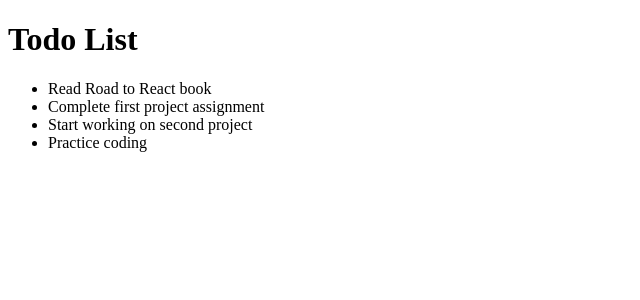
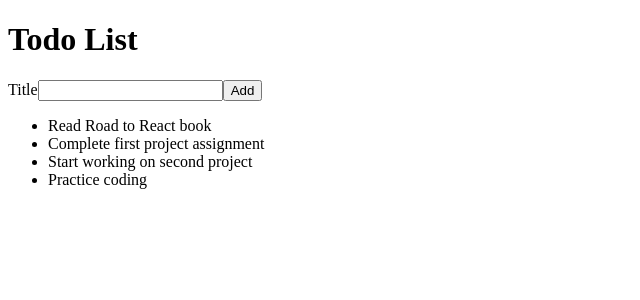
Before and after one commit to DoinaFitchevici/react-todo, a React (Create React App) app: page / in a window 1280 px wide. Shown: the top 300 px of the page, without its empty margins (0-640 px from the left). Built offline with nearby package versions, Linux system fonts and the light colour scheme; the HTML template or start-up script is replaced by a standard one.

Commit message:
Created AddTodoForm component

```diff
--- /dev/null
+++ b/src/AddTodoForm.js
@@ -0,0 +1,13 @@
+import React from "react";
+
+function AddTodoForm() {
+  return (
+    <form>
+      <label htmlFor="todoTitle">Title</label>
+      <input type="text" id="todoTitle"></input>
+      <button type="submit">Add</button>
+    </form>
+  );
+}
+
+export default AddTodoForm;
--- a/src/App.js
+++ b/src/App.js
@@ -1,10 +1,12 @@
 import React from "react";
 import TodoList from "./TodoList";
+import AddTodoForm from "./AddTodoForm";
 
 function App() {
   return (
     <div>
       <h1>Todo List</h1>
+      <AddTodoForm />
       <TodoList />
     </div>
   );
--- a/src/TodoList.js
+++ b/src/TodoList.js
@@ -30,4 +30,5 @@
     </div>
   );
 }
+
 export default TodoList;
```
